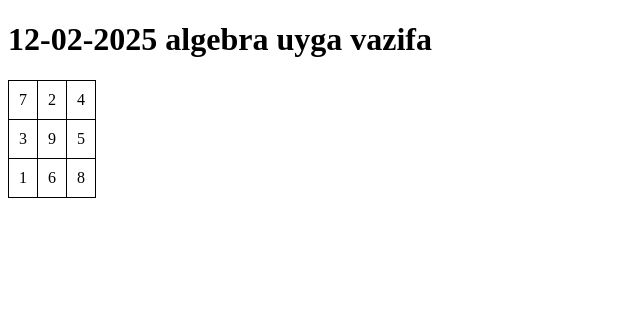
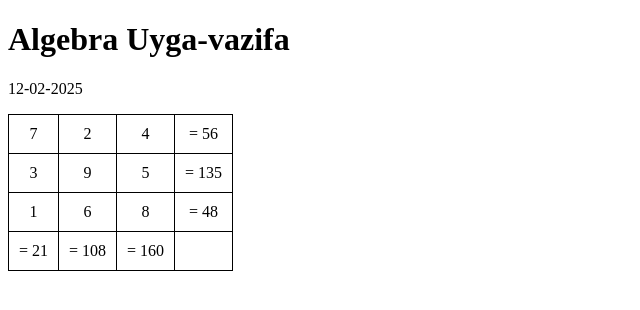
Before and after one commit to coderboy2011/uyga-vazifa, a plain HTML site: page fanlar/algebra/12-02-2025.html in a window 1280 px wide. Shown: the whole page, without its empty margins (0-640 px from the left). Drawn offline with Linux system fonts and the light colour scheme.

Commit message:
Update 12-02-2025.html

```diff
--- a/fanlar/algebra/12-02-2025.html
+++ b/fanlar/algebra/12-02-2025.html
@@ -1,10 +1,10 @@
 <!DOCTYPE html>
 <html>
 <head>
-<title>Number Puzzle Solution</title>
+<title>12-02-2025</title>
 <style>
 table, th, td {
-  border: 1px solid black;
+  border: 1.5px solid black;
   border-collapse: collapse;
   padding: 10px;
   text-align: center;
@@ -13,23 +13,32 @@ table, th, td {
 </head>
 <body>
 
-<h1>12-02-2025 algebra uyga vazifa</h1>
+<h1>Algebra Uyga-vazifa</h1>
+<p>12-02-2025</p>
 
 <table>
   <tr>
     <td>7</td>
     <td>2</td>
     <td>4</td>
-  </tr>
+    <td>= 56</td>  </tr>
   <tr>
     <td>3</td>
     <td>9</td>
     <td>5</td>
+    <td>= 135</td>
   </tr>
   <tr>
     <td>1</td>
     <td>6</td>
     <td>8</td>
+    <td>= 48</td>
+  </tr>
+    <tr>
+    <td>= 21</td>
+    <td>= 108</td>
+    <td>= 160</td>
+    <td></td>
   </tr>
 </table>
 
```
